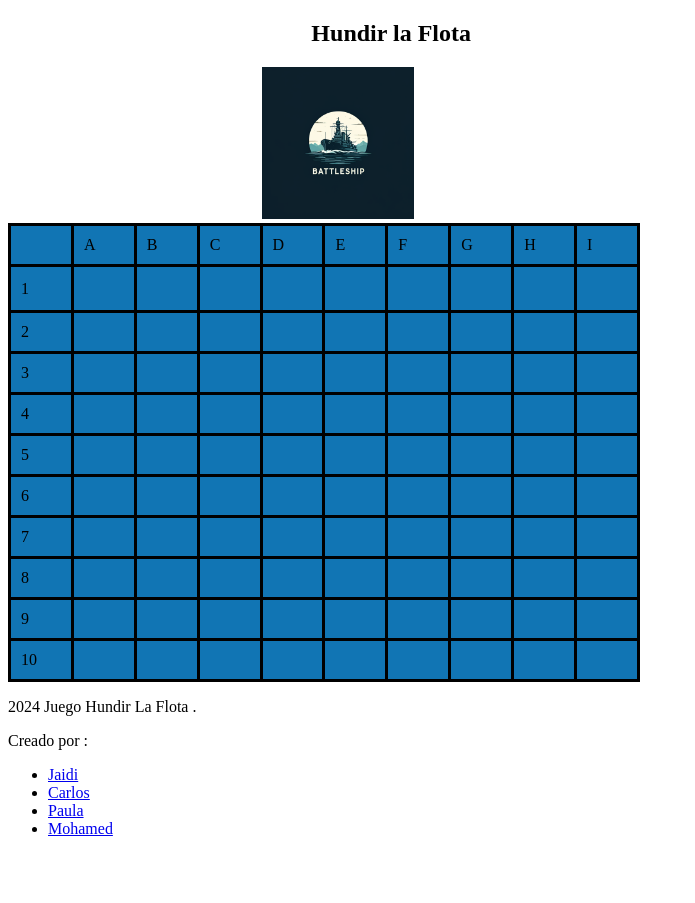
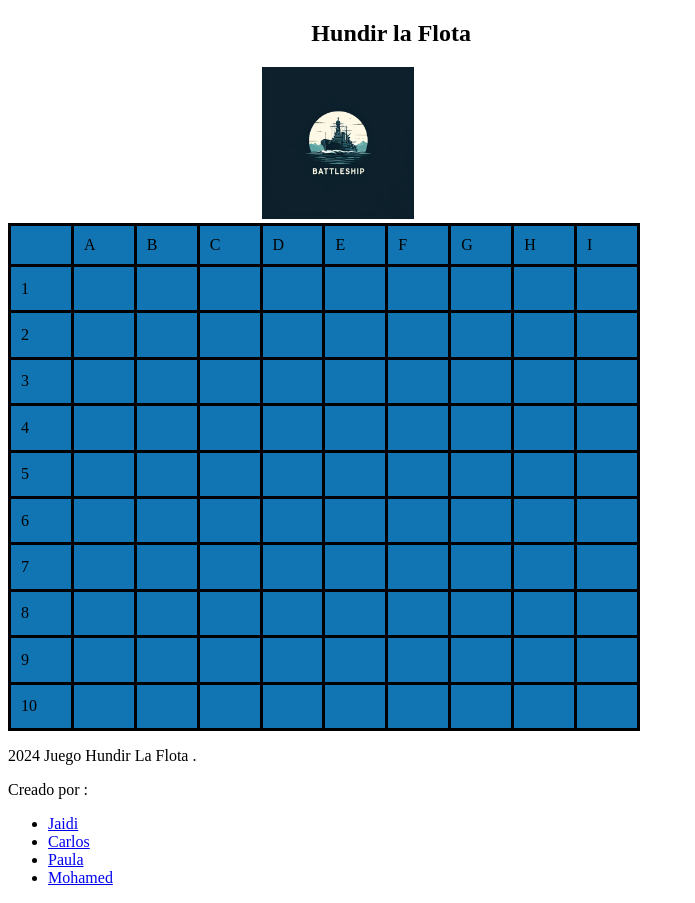
Before and after one commit to Juan-Trujillo20/HundirLaFlota, an Angular app: page / in a window 1280 px wide. Shown: the top 903 px of the page, without its empty margins (0-695 px from the left). Before the commit the page ends 854 px from the top, so only its background shows below. Built offline with nearby package versions, Linux system fonts and the light colour scheme.

Commit message:
Casillas marcables con coordenadas introducidas

```diff
--- a/src/app/body-component/body-component.component.html
+++ b/src/app/body-component/body-component.component.html
@@ -16,122 +16,122 @@
         <tr>
           <td>1</td>
           <td> <a class="casilla" (click)="disparo('a',1)"><img src="img\casilla_.png"></a> </td>
-          <td> <a class="casilla" (click)="disparo('a',2)"><img src="img\casilla_.png"></a> </td>
-          <td> </td>
-          <td> </td>
-          <td> </td>
-          <td> </td>
-          <td> </td>
-          <td> </td>
-          <td> </td>
+          <td> <a class="casilla" (click)="disparo('b',1)"><img src="img\casilla_.png"></a> </td>
+          <td> <a class="casilla" (click)="disparo('c',1)"><img src="img\casilla_.png"></a> </td>
+          <td> <a class="casilla" (click)="disparo('d',1)"><img src="img\casilla_.png"></a> </td>
+          <td> <a class="casilla" (click)="disparo('e',1)"><img src="img\casilla_.png"></a> </td>
+          <td> <a class="casilla" (click)="disparo('f',1)"><img src="img\casilla_.png"></a> </td>
+          <td> <a class="casilla" (click)="disparo('g',1)"><img src="img\casilla_.png"></a> </td>
+          <td> <a class="casilla" (click)="disparo('h',1)"><img src="img\casilla_.png"></a> </td>
+          <td> <a class="casilla" (click)="disparo('i',1)"><img src="img\casilla_.png"></a> </td>
         </tr>
         <tr>
           <td>2</td>
-          <td> </td>
-          <td> </td>
-          <td> </td>
-          <td> </td>
-          <td> </td>
-          <td> </td>
-          <td> </td>
-          <td> </td>
-          <td> </td>
+          <td> <a class="casilla" (click)="disparo('a',2)"><img src="img\casilla_.png"></a> </td>
+          <td> <a class="casilla" (click)="disparo('b',2)"><img src="img\casilla_.png"></a> </td>
+          <td> <a class="casilla" (click)="disparo('c',2)"><img src="img\casilla_.png"></a> </td>
+          <td> <a class="casilla" (click)="disparo('d',2)"><img src="img\casilla_.png"></a> </td>
+          <td> <a class="casilla" (click)="disparo('e',2)"><img src="img\casilla_.png"></a> </td>
+          <td> <a class="casilla" (click)="disparo('f',2)"><img src="img\casilla_.png"></a> </td>
+          <td> <a class="casilla" (click)="disparo('g',2)"><img src="img\casilla_.png"></a> </td>
+          <td> <a class="casilla" (click)="disparo('h',2)"><img src="img\casilla_.png"></a> </td>
+          <td> <a class="casilla" (click)="disparo('i',2)"><img src="img\casilla_.png"></a> </td>
         </tr>
         <tr>
           <td>3</td>
-          <td> </td>
-          <td> </td>
-          <td> </td>
-          <td> </td>
-          <td> </td>
-          <td> </td>
-          <td> </td>
-          <td> </td>
-          <td> </td>
+          <td> <a class="casilla" (click)="disparo('a',3)"><img src="img\casilla_.png"></a> </td>
+          <td> <a class="casilla" (click)="disparo('b',3)"><img src="img\casilla_.png"></a> </td>
+          <td> <a class="casilla" (click)="disparo('c',3)"><img src="img\casilla_.png"></a> </td>
+          <td> <a class="casilla" (click)="disparo('d',3)"><img src="img\casilla_.png"></a> </td>
+          <td> <a class="casilla" (click)="disparo('e',3)"><img src="img\casilla_.png"></a> </td>
+          <td> <a class="casilla" (click)="disparo('f',3)"><img src="img\casilla_.png"></a> </td>
+          <td> <a class="casilla" (click)="disparo('g',3)"><img src="img\casilla_.png"></a> </td>
+          <td> <a class="casilla" (click)="disparo('h',3)"><img src="img\casilla_.png"></a> </td>
+          <td> <a class="casilla" (click)="disparo('i',3)"><img src="img\casilla_.png"></a> </td>
         </tr>
         <tr>
           <td>4</td>
-          <td> </td>
-          <td> </td>
-          <td> </td>
-          <td> </td>
-          <td> </td>
-          <td> </td>
-          <td> </td>
-          <td> </td>
-          <td> </td>
+          <td> <a class="casilla" (click)="disparo('a',4)"><img src="img\casilla_.png"></a> </td>
+          <td> <a class="casilla" (click)="disparo('b',4)"><img src="img\casilla_.png"></a> </td>
+          <td> <a class="casilla" (click)="disparo('c',4)"><img src="img\casilla_.png"></a> </td>
+          <td> <a class="casilla" (click)="disparo('d',4)"><img src="img\casilla_.png"></a> </td>
+          <td> <a class="casilla" (click)="disparo('e',4)"><img src="img\casilla_.png"></a> </td>
+          <td> <a class="casilla" (click)="disparo('f',4)"><img src="img\casilla_.png"></a> </td>
+          <td> <a class="casilla" (click)="disparo('g',4)"><img src="img\casilla_.png"></a> </td>
+          <td> <a class="casilla" (click)="disparo('h',4)"><img src="img\casilla_.png"></a> </td>
+          <td> <a class="casilla" (click)="disparo('i',4)"><img src="img\casilla_.png"></a> </td>
         </tr>
         <tr>
           <td>5</td>
-          <td> </td>
-          <td> </td>
-          <td> </td>
-          <td> </td>
-          <td> </td>
-          <td> </td>
-          <td> </td>
-          <td> </td>
-          <td> </td>
+          <td> <a class="casilla" (click)="disparo('a',5)"><img src="img\casilla_.png"></a> </td>
+          <td> <a class="casilla" (click)="disparo('b',5)"><img src="img\casilla_.png"></a> </td>
+          <td> <a class="casilla" (click)="disparo('c',5)"><img src="img\casilla_.png"></a> </td>
+          <td> <a class="casilla" (click)="disparo('d',5)"><img src="img\casilla_.png"></a> </td>
+          <td> <a class="casilla" (click)="disparo('e',5)"><img src="img\casilla_.png"></a> </td>
+          <td> <a class="casilla" (click)="disparo('f',5)"><img src="img\casilla_.png"></a> </td>
+          <td> <a class="casilla" (click)="disparo('g',5)"><img src="img\casilla_.png"></a> </td>
+          <td> <a class="casilla" (click)="disparo('h',5)"><img src="img\casilla_.png"></a> </td>
+          <td> <a class="casilla" (click)="disparo('i',5)"><img src="img\casilla_.png"></a> </td>
         </tr>
         <tr>
           <td>6</td>
-          <td> </td>
-          <td> </td>
-          <td> </td>
-          <td> </td>
-          <td> </td>
-          <td> </td>
-          <td> </td>
-          <td> </td>
-          <td> </td>
+          <td> <a class="casilla" (click)="disparo('a',6)"><img src="img\casilla_.png"></a> </td>
+          <td> <a class="casilla" (click)="disparo('b',6)"><img src="img\casilla_.png"></a> </td>
+          <td> <a class="casilla" (click)="disparo('c',6)"><img src="img\casilla_.png"></a> </td>
+          <td> <a class="casilla" (click)="disparo('d',6)"><img src="img\casilla_.png"></a> </td>
+          <td> <a class="casilla" (click)="disparo('e',6)"><img src="img\casilla_.png"></a> </td>
+          <td> <a class="casilla" (click)="disparo('f',6)"><img src="img\casilla_.png"></a> </td>
+          <td> <a class="casilla" (click)="disparo('g',6)"><img src="img\casilla_.png"></a> </td>
+          <td> <a class="casilla" (click)="disparo('h',6)"><img src="img\casilla_.png"></a> </td>
+          <td> <a class="casilla" (click)="disparo('i',6)"><img src="img\casilla_.png"></a> </td>
         </tr>
         <tr>
           <td>7</td>
-          <td> </td>
-          <td> </td>
-          <td> </td>
-          <td> </td>
-          <td> </td>
-          <td> </td>
-          <td> </td>
-          <td> </td>
-          <td> </td>
+          <td> <a class="casilla" (click)="disparo('a',7)"><img src="img\casilla_.png"></a> </td>
+          <td> <a class="casilla" (click)="disparo('b',7)"><img src="img\casilla_.png"></a> </td>
+          <td> <a class="casilla" (click)="disparo('c',7)"><img src="img\casilla_.png"></a> </td>
+          <td> <a class="casilla" (click)="disparo('d',7)"><img src="img\casilla_.png"></a> </td>
+          <td> <a class="casilla" (click)="disparo('e',7)"><img src="img\casilla_.png"></a> </td>
+          <td> <a class="casilla" (click)="disparo('f',7)"><img src="img\casilla_.png"></a> </td>
+          <td> <a class="casilla" (click)="disparo('g',7)"><img src="img\casilla_.png"></a> </td>
+          <td> <a class="casilla" (click)="disparo('h',7)"><img src="img\casilla_.png"></a> </td>
+          <td> <a class="casilla" (click)="disparo('i',7)"><img src="img\casilla_.png"></a> </td>
         </tr>
         <tr>
           <td>8</td>
-          <td> </td>
-          <td> </td>
-          <td> </td>
-          <td> </td>
-          <td> </td>
-          <td> </td>
-          <td> </td>
-          <td> </td>
-          <td> </td>
+          <td> <a class="casilla" (click)="disparo('a',8)"><img src="img\casilla_.png"></a> </td>
+          <td> <a class="casilla" (click)="disparo('b',8)"><img src="img\casilla_.png"></a> </td>
+          <td> <a class="casilla" (click)="disparo('c',8)"><img src="img\casilla_.png"></a> </td>
+          <td> <a class="casilla" (click)="disparo('d',8)"><img src="img\casilla_.png"></a> </td>
+          <td> <a class="casilla" (click)="disparo('e',8)"><img src="img\casilla_.png"></a> </td>
+          <td> <a class="casilla" (click)="disparo('f',8)"><img src="img\casilla_.png"></a> </td>
+          <td> <a class="casilla" (click)="disparo('g',8)"><img src="img\casilla_.png"></a> </td>
+          <td> <a class="casilla" (click)="disparo('h',8)"><img src="img\casilla_.png"></a> </td>
+          <td> <a class="casilla" (click)="disparo('i',8)"><img src="img\casilla_.png"></a> </td>
         </tr>
         <tr>
           <td>9</td>
-          <td> </td>
-          <td> </td>
-          <td> </td>
-          <td> </td>
-          <td> </td>
-          <td> </td>
-          <td> </td>
-          <td> </td>
-          <td> </td>
+          <td> <a class="casilla" (click)="disparo('a',9)"><img src="img\casilla_.png"></a> </td>
+          <td> <a class="casilla" (click)="disparo('b',9)"><img src="img\casilla_.png"></a> </td>
+          <td> <a class="casilla" (click)="disparo('c',9)"><img src="img\casilla_.png"></a> </td>
+          <td> <a class="casilla" (click)="disparo('d',9)"><img src="img\casilla_.png"></a> </td>
+          <td> <a class="casilla" (click)="disparo('e',9)"><img src="img\casilla_.png"></a> </td>
+          <td> <a class="casilla" (click)="disparo('f',9)"><img src="img\casilla_.png"></a> </td>
+          <td> <a class="casilla" (click)="disparo('g',9)"><img src="img\casilla_.png"></a> </td>
+          <td> <a class="casilla" (click)="disparo('h',9)"><img src="img\casilla_.png"></a> </td>
+          <td> <a class="casilla" (click)="disparo('i',9)"><img src="img\casilla_.png"></a> </td>
         </tr>
         <tr>
           <td>10</td>
-          <td> </td>
-          <td> </td>
-          <td> </td>
-          <td> </td>
-          <td> </td>
-          <td> </td>
-          <td> </td>
-          <td> </td>
-          <td> </td>
+          <td> <a class="casilla" (click)="disparo('a',10)"><img src="img\casilla_.png"></a> </td>
+          <td> <a class="casilla" (click)="disparo('b',10)"><img src="img\casilla_.png"></a> </td>
+          <td> <a class="casilla" (click)="disparo('c',10)"><img src="img\casilla_.png"></a> </td>
+          <td> <a class="casilla" (click)="disparo('d',10)"><img src="img\casilla_.png"></a> </td>
+          <td> <a class="casilla" (click)="disparo('e',10)"><img src="img\casilla_.png"></a> </td>
+          <td> <a class="casilla" (click)="disparo('f',10)"><img src="img\casilla_.png"></a> </td>
+          <td> <a class="casilla" (click)="disparo('g',10)"><img src="img\casilla_.png"></a> </td>
+          <td> <a class="casilla" (click)="disparo('h',10)"><img src="img\casilla_.png"></a> </td>
+          <td> <a class="casilla" (click)="disparo('i',10)"><img src="img\casilla_.png"></a> </td>
         </tr>
       </tbody>
     </table>
--- a/src/app/body-component/body-component.component.ts
+++ b/src/app/body-component/body-component.component.ts
@@ -9,7 +9,6 @@ import { Barco } from '../../models/Barco';
   styleUrl: './body-component.component.sass'
 })
 export class BodyComponentComponent {
-
   barcos = new Array<Barco>();
 constructor(){
   this.barcos = [
```
